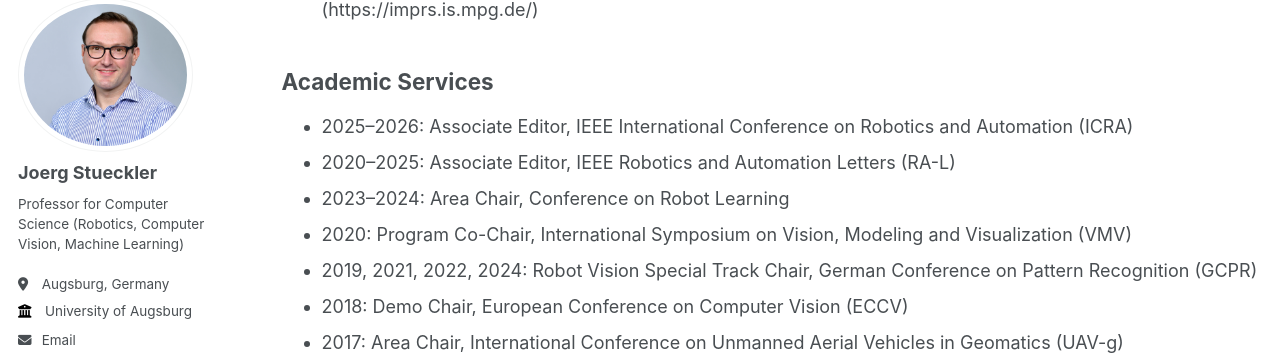
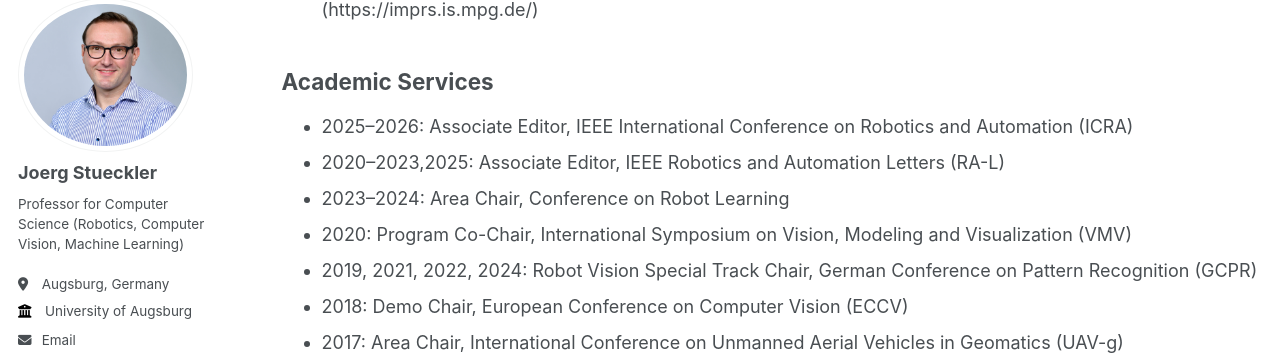
Before and after one commit to jstueckler/jstueckler.github.io, a Jekyll site: the page built from _pages/cv.md, in a window 1280 px wide and 900 px high, scrolled down 1254 px. Shown: the part 108-463 px from the top of the window. Built offline with Jekyll 4.4.1, drawn with Linux system fonts in a browser that asks for light colours; some web fonts are replaced.

Commit message:
Small fix in cv.md

```diff
--- a/_pages/cv.md
+++ b/_pages/cv.md
@@ -41,7 +41,7 @@ redirect_from:
 
 ## Academic Services
 * 2025--2026: Associate Editor, IEEE International Conference on Robotics and Automation (ICRA)
-* 2020--2025: Associate Editor, IEEE Robotics and Automation Letters (RA-L)
+* 2020--2023,2025: Associate Editor, IEEE Robotics and Automation Letters (RA-L)
 * 2023--2024: Area Chair, Conference on Robot Learning
 * 2020: Program Co-Chair, International Symposium on Vision, Modeling and Visualization (VMV)
 * 2019, 2021, 2022, 2024: Robot Vision Special Track Chair, German Conference on Pattern Recognition (GCPR)
```
